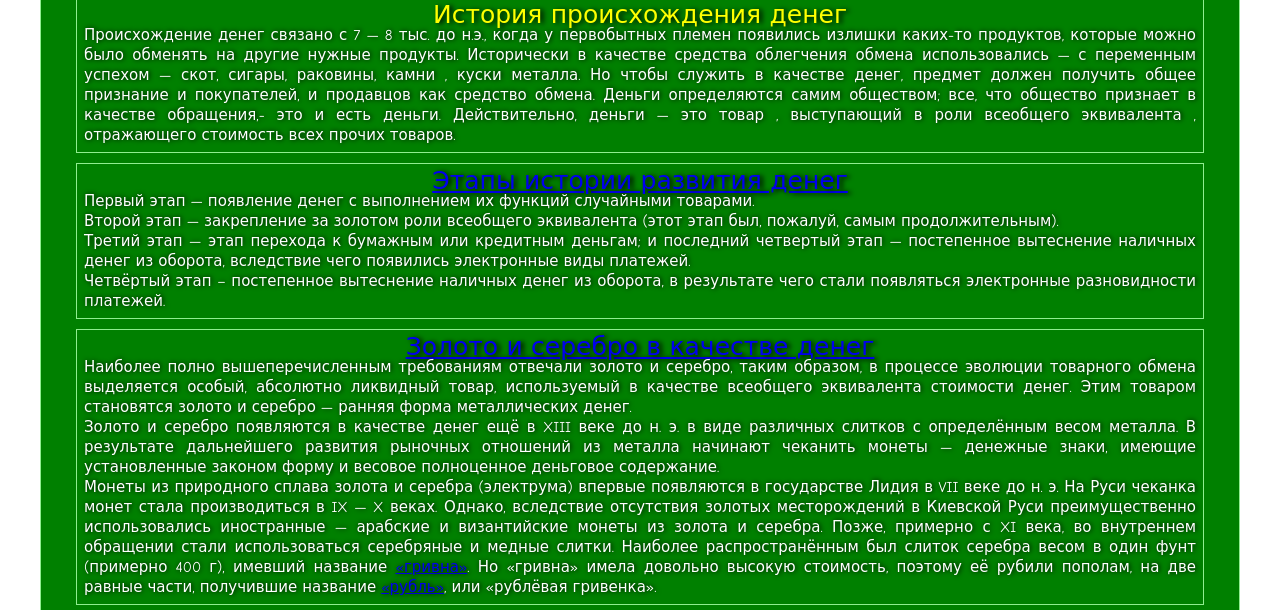
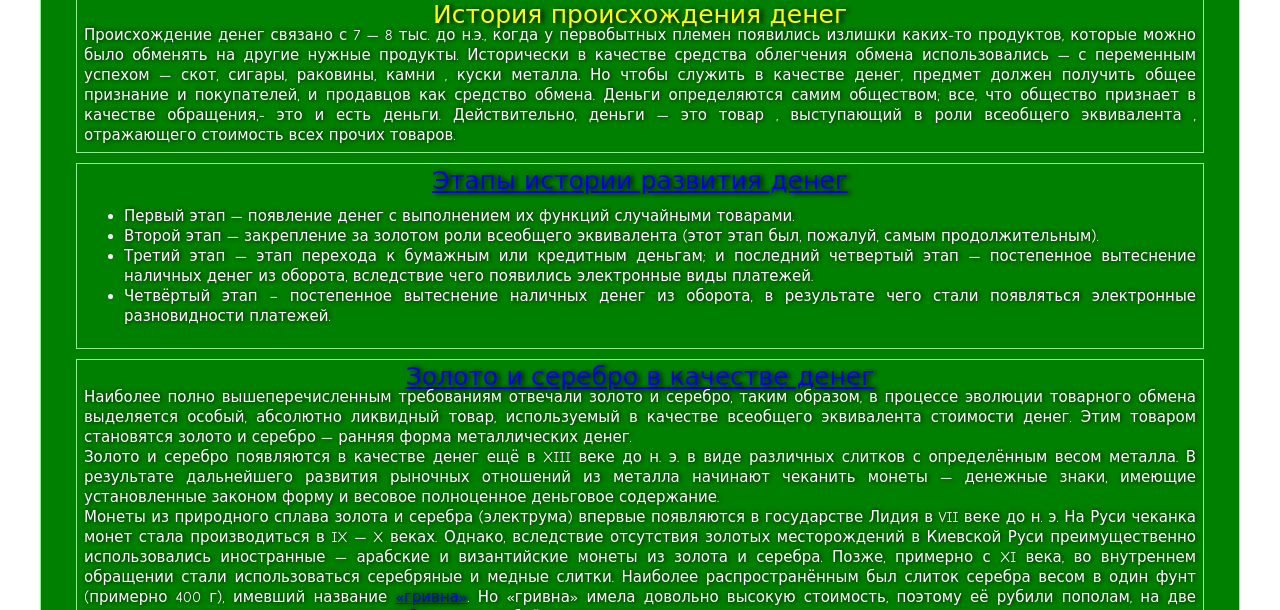
Before and after one commit to DabS1792/LemonSchool, a plain HTML site: page index.html in a window 1280 px wide. Shown: the part 190-800 px from the top of the page. Drawn offline with Linux system fonts and the light colour scheme.

Commit message:
another commit

```diff
--- a/css/style.css
+++ b/css/style.css
@@ -57,3 +57,11 @@ html,body {scroll-behavior: smooth;}
     		border: 1px solid lightgreen;}
 
     .my_img {opacity: 0.7}
+
+    ul 		{
+    		display: block;
+    		list-style-type: disc;
+    		margin-top: 1em;
+    		margin-bottom: 1em;
+    		padding-left: 40px;
+			}
--- a/index.html
+++ b/index.html
@@ -20,10 +20,10 @@
 						<div class="brd">
 							<h3><a href="Istoriya_poyavleniya/index.html">Этапы истории развития денег</a></h3>
 								<ul>
-								<li>Первый этап — появление денег с выполнением их функций случайными товарами.</li>
-								<li>Второй этап — закрепление за золотом роли всеобщего эквивалента (этот этап был, пожалуй, самым продолжительным).</li>
-								<li>Третий этап — этап перехода к бумажным или кредитным деньгам; и последний четвертый этап — постепенное вытеснение наличных денег из оборота, вследствие чего появились электронные виды платежей.</li>
-								<li>Четвёртый этап – постепенное вытеснение наличных денег из оборота, в результате чего стали появляться электронные разновидности платежей.
+									<li>Первый этап — появление денег с выполнением их функций случайными товарами.</li>
+									<li>Второй этап — закрепление за золотом роли всеобщего эквивалента (этот этап был, пожалуй, самым продолжительным).</li>
+									<li>Третий этап — этап перехода к бумажным или кредитным деньгам; и последний четвертый этап — постепенное вытеснение наличных денег из оборота, вследствие чего появились электронные виды платежей.</li>
+									<li>Четвёртый этап – постепенное вытеснение наличных денег из оборота, в результате чего стали появляться электронные разновидности платежей.</li>
 								</ul>
 						</div>
 						<div class="brd">
```
